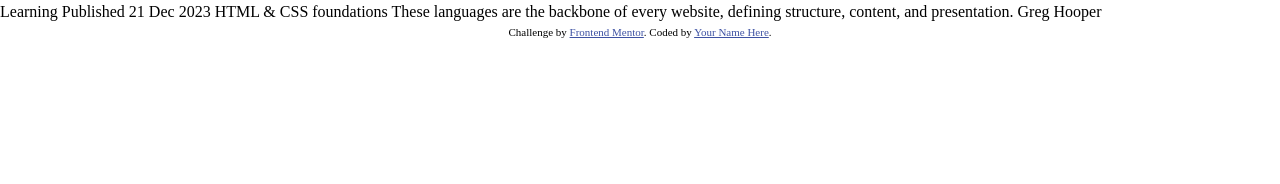
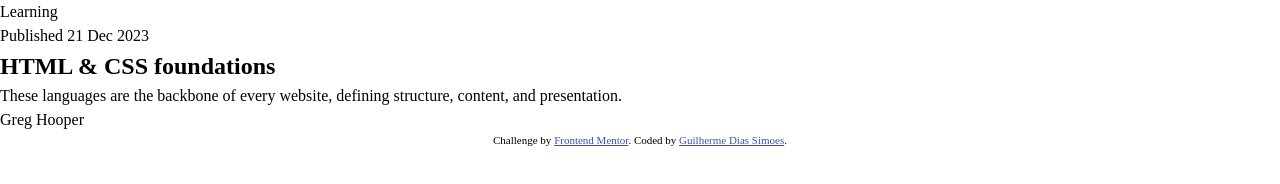
Before and after one commit to gdsimoes/blog-preview-card, a plain HTML site: page index.html in a window 1280 px wide. Drawn offline with Linux system fonts and the light colour scheme.

Commit message:
Add markup to all content

```diff
--- a/index.html
+++ b/index.html
@@ -14,12 +14,23 @@
         <link rel="stylesheet" href="styles/styles.css" />
     </head>
     <body>
-        Learning Published 21 Dec 2023 HTML & CSS foundations These languages are the backbone of every website,
-        defining structure, content, and presentation. Greg Hooper
+        <main>
+            <article>
+                <hgroup>
+                    <p>Learning</p>
+                    <p>Published <time datetime="2023-12-21">21 Dec 2023</time></p>
+                    <h1>HTML & CSS foundations</h1>
+                </hgroup>
 
-        <div class="attribution">
+                <p>These languages are the backbone of every website, defining structure, content, and presentation.</p>
+
+                <footer>Greg Hooper</footer>
+            </article>
+        </main>
+
+        <footer class="attribution">
             Challenge by <a href="https://www.frontendmentor.io?ref=challenge" target="_blank">Frontend Mentor</a>.
-            Coded by <a href="#">Your Name Here</a>.
-        </div>
+            Coded by <a href="https://www.gdsimoes.com">Guilherme Dias Simoes</a>.
+        </footer>
     </body>
 </html>
```
